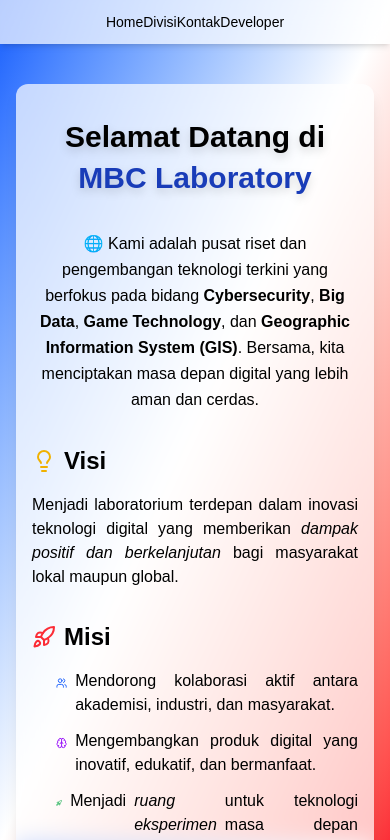
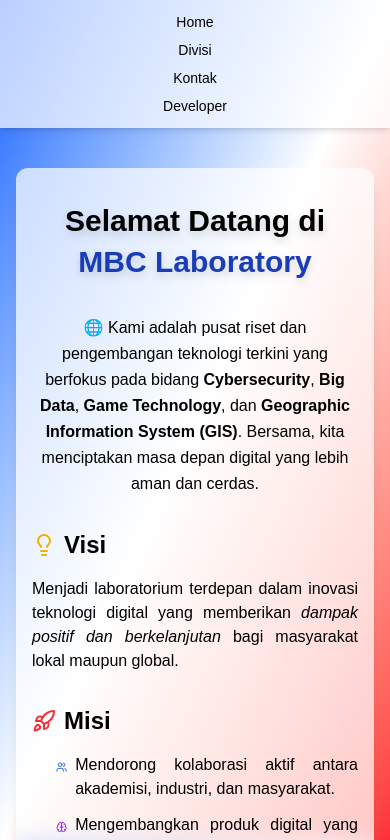
Before and after one commit to qrumii/mbc-laboratory, a Next.js app: page / in a window 390 px wide. Shown: the top 840 px of the page. Built offline with nearby package versions, Linux system fonts and the light colour scheme.

Commit message:
MBC Landing Page

```diff
--- a/app/layout.tsx
+++ b/app/layout.tsx
@@ -14,7 +14,7 @@ export default function RootLayout({ children }: { children: React.ReactNode })
 
         {/* Header */}
         <header className="backdrop-blur-md bg-white/70 sticky top-0 z-50 shadow-md">
-          <nav className="max-w-6xl mx-auto px-4 sm:px-6 py-3 flex flex-wrap gap-y-2 sm:gap-8 text-sm sm:text-lg font-medium text-black justify-center sm:justify-start">
+          <nav className="max-w-6xl mx-auto px-4 sm:px-6 py-3 flex flex-col sm:flex-row gap-2 sm:gap-8 text-sm sm:text-lg font-medium text-black text-center sm:text-left items-center sm:items-start justify-center sm:justify-start">
             <Link href="/" className="hover:text-blue-700 transition">Home</Link>
             <Link href="/divisi" className="hover:text-blue-700 transition">Divisi</Link>
             <Link href="/kontak" className="hover:text-blue-700 transition">Kontak</Link>
```
